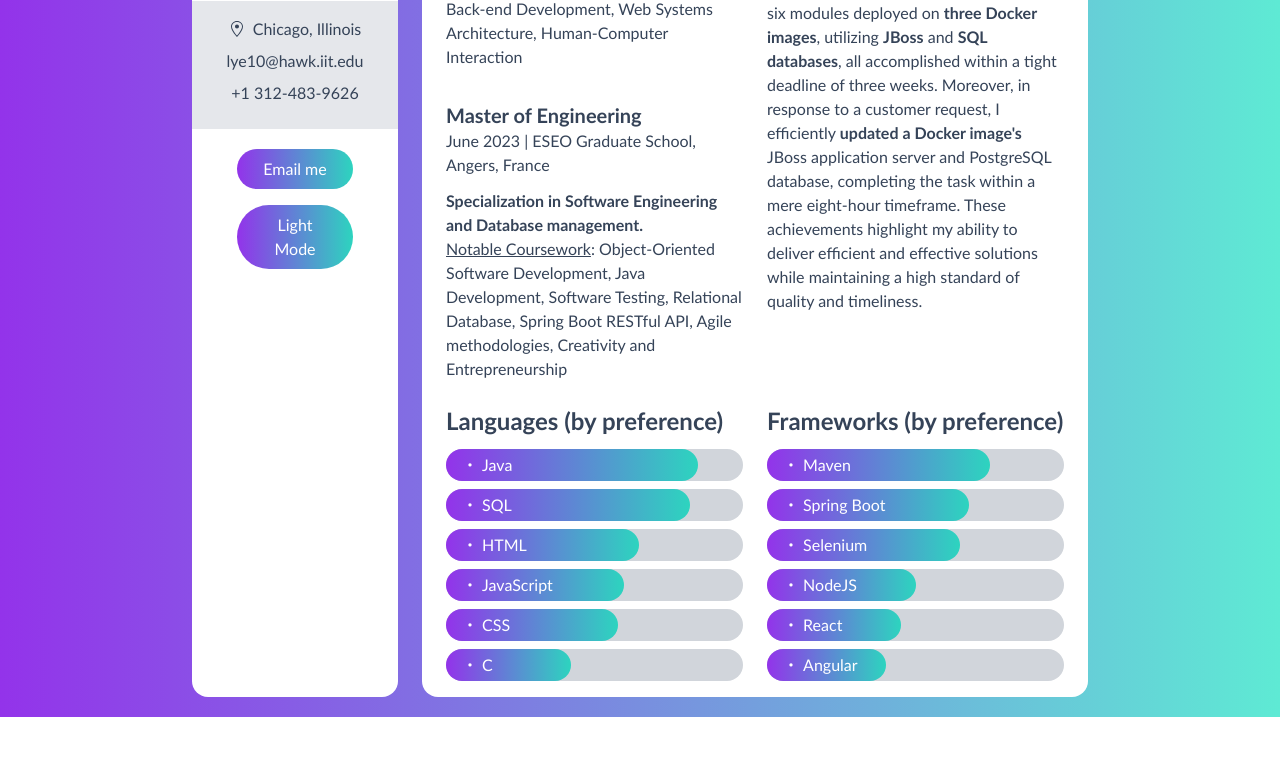
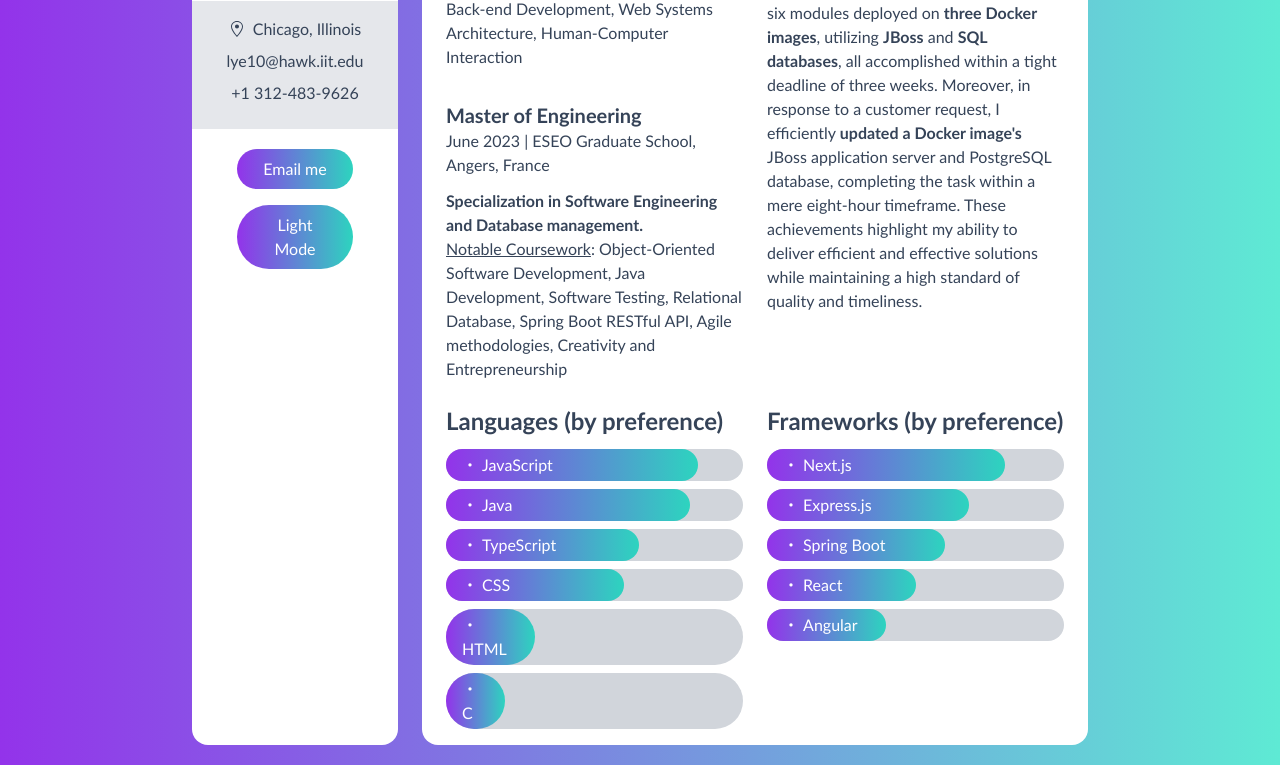
Before and after one commit to yelucie/fall2023-portfolio, a Next.js app: page /resume in a window 1280 px wide. Shown: the part 435-1200 px from the top of the page. Before the commit the page ends 1152 px from the top, so only its background shows below. Built offline with nearby package versions, Linux system fonts and the light colour scheme.

Commit message:
Updated language preferences

```diff
--- a/data.ts
+++ b/data.ts
@@ -32,51 +32,47 @@ export const services: Service[] = [
 
 export const languages: Skill[] = [
   {
-    name: "・   Java",
+    name: "・   JavaScript",
     level: "85",
   },
   {
-    name: "・   SQL",
+    name: "・   Java",
     level: "82",
   },
   {
-    name: "・   HTML",
+    name: "・   TypeScript",
     level: "65",
   },
   {
-    name: "・   JavaScript",
+    name: "・   CSS",
     level: "60",
   },
   {
-    name: "・   CSS",
-    level: "58",
+    name: "・   HTML",
+    level: "30",
   },
   {
     name: "・ C",
-    level: "42",
+    level: "20",
   },
 ];
 
 export const tools: Skill[] = [
   {
-    name: "・   Maven",
-    level: "75",
+    name: "・   Next.js",
+    level: "80",
+  },
+  {
+    name: "・   Express.js",
+    level: "68",
   },
   {
     name: "・   Spring Boot",
-    level: "68",
-  },
-  {
-    name: "・   Selenium",
-    level: "65",
-  },
-  {
-    name: "・   NodeJS",
-    level: "50",
+    level: "60",
   },
   {
     name: "・   React",
-    level: "45",
+    level: "50",
   },
   {
     name: "・   Angular",
```
